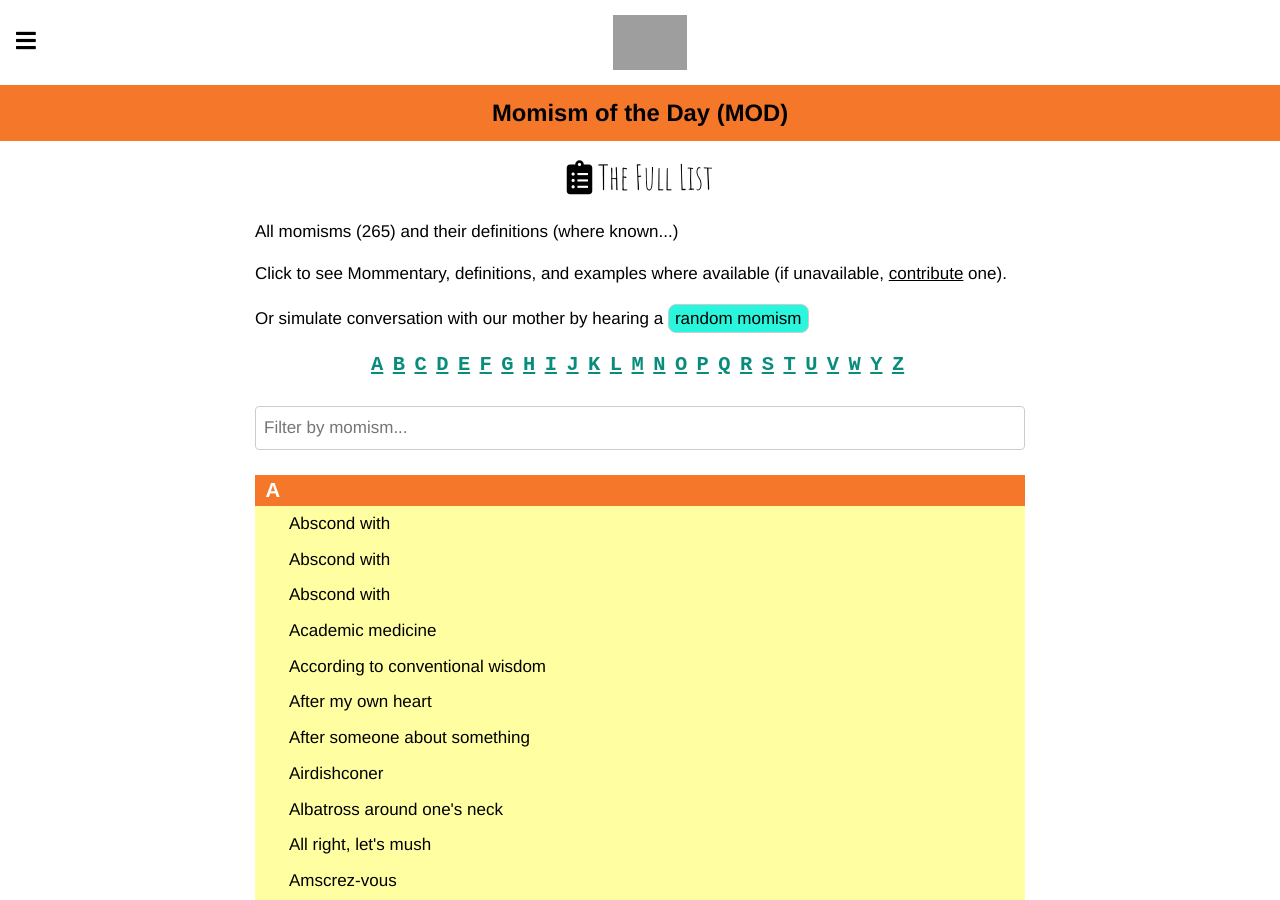
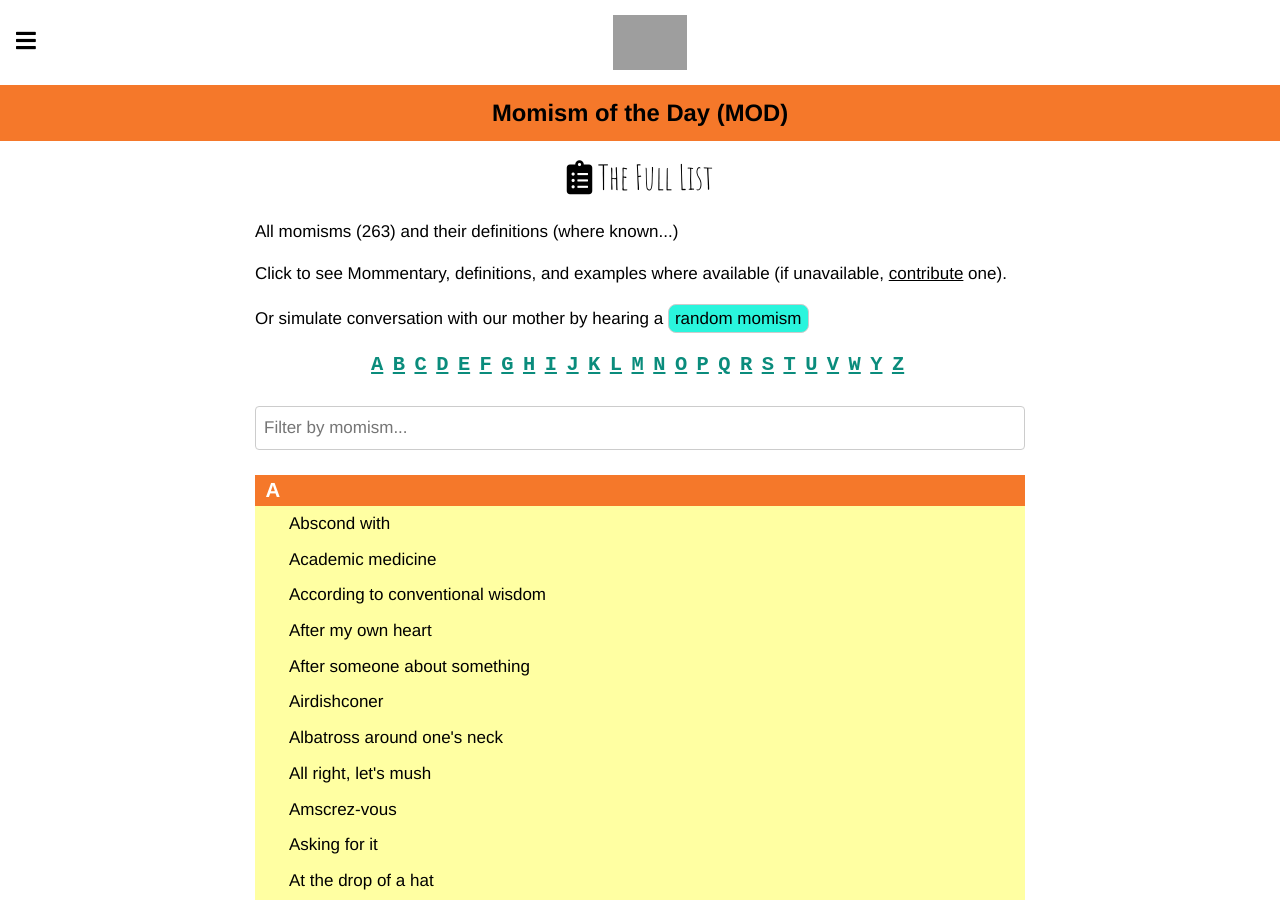
Before and after one commit to summerhays/new_momisms, a Jekyll site: the page built from _pages/list.html, in a window 1280 px wide and 900 px high. Built offline with Jekyll 4.4.1, drawn with Linux system fonts in a browser that asks for light colours; some web fonts are replaced; comment, search, counter and statistics services are not loaded; grey boxes are pictures that could not be loaded.

Commit message:
momism update

```diff
--- a/_data/momisms.yaml
+++ b/_data/momisms.yaml
@@ -1,5 +1,3 @@
-- momism: "Abscond with"
-- momism: "Abscond with"
 - momism: "Abscond with"
   order: 115
   definition: "To take"
```
